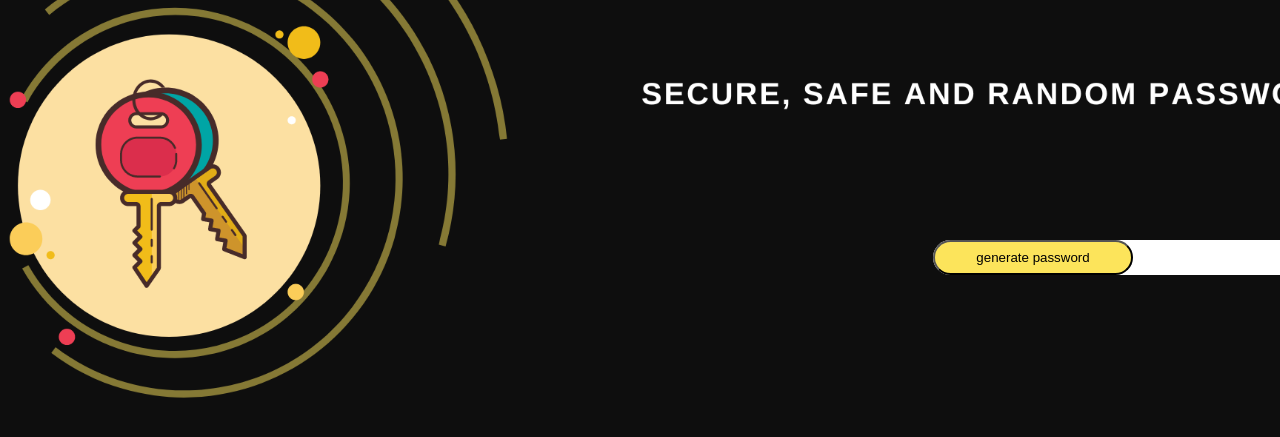
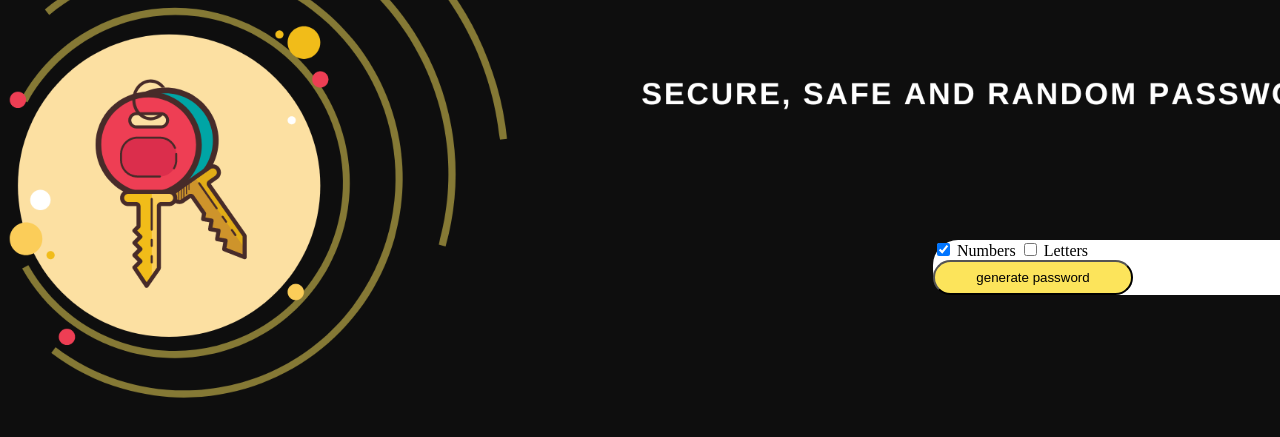
Before and after one commit to rahulmadanraju/LogiPass, a Flask app: page / in a window 1280 px wide; the page is wider, and only the part inside the window is pictured. Shown: the part 318-755 px from the top of that part. Run offline with Flask 2, Linux system fonts and the light colour scheme.

Commit message:
added options feasibility to app

```diff
--- a/logipass/templates/index.html
+++ b/logipass/templates/index.html
@@ -24,6 +24,10 @@
 <body>
 <div class=page>
     <div class="right-middle">
+        <input type="checkbox" id="numbers" name="numbers" checked>
+        <label for="numbers">Numbers</label>
+        <input type="checkbox" id="letters" name="letters">
+        <label for="letters">Letters</label>
         <form method="post">
             <button style="width: 200px; height: 35px; background-color: #FCE45B; border-radius: 25px;" type="submit">generate password</button>
             <output style="font-size: 24px;">{{output}}</output>
```
